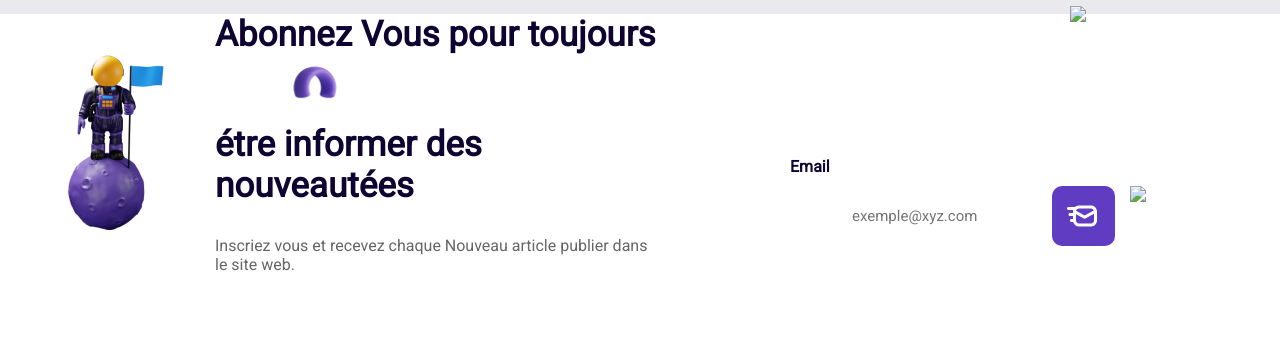
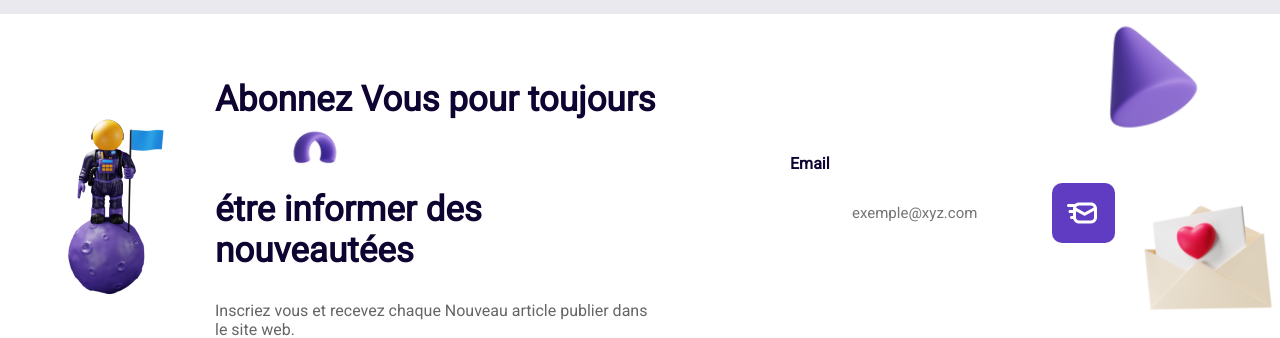
Before and after one commit to hurton20023/Intefgration, a plain HTML site: page index.html in a window 1280 px wide. Shown: the part 1172-1510 px from the top of the page. Drawn offline with Linux system fonts and the light colour scheme; the site is published under a folder, as on GitHub Pages, so addresses that start at the root find nothing.

Commit message:
Add files via upload

```diff
--- a/index.html
+++ b/index.html
@@ -109,11 +109,11 @@
                     <input type="email" placeholder="exemple@xyz.com">
                     <img class="img-right" src="icons/send-mail.svg">
                     <div class="icon-2">
-                        <img src="/shapes/email-with-hearth.png">
+                        <img src="email-with-hearth.png">
                     </div>
 
                 </div>
-                <img class="icon-1" src="/shapes/beveled-cone.png">
+                <img class="icon-1" src="beveled-cone.png">
             </div>
         </div>
     </section>
```
Also changed, not shown: beveled-cone.png (added), email-with-hearth.png (added).
